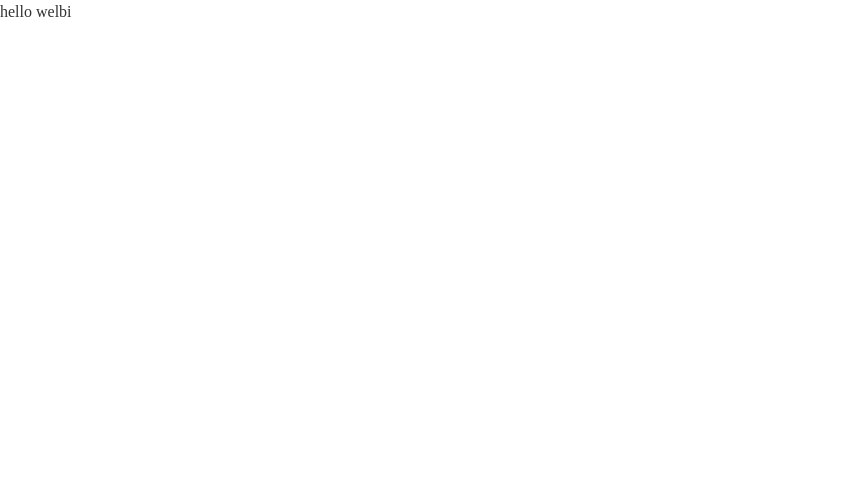
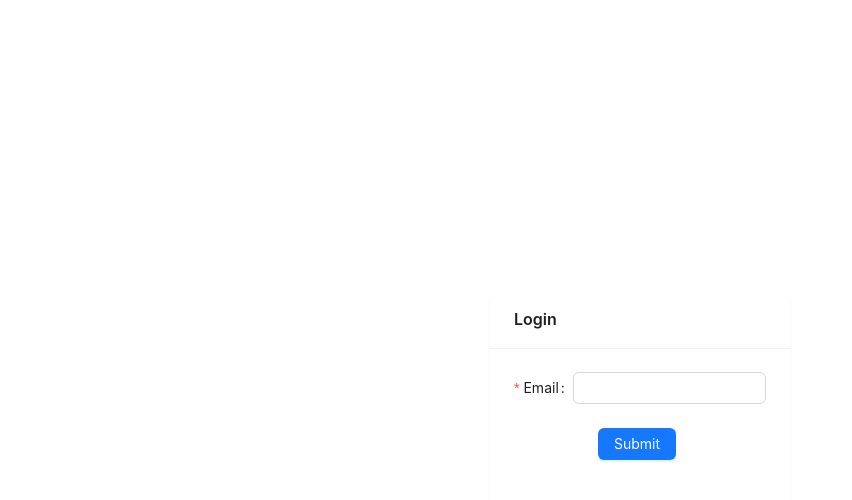
Before and after one commit to achahine78/welbi-frontend, a React (Vite) app: page /programs in a window 1280 px wide. Shown: the top 500 px of the page, without its empty margins (0-852 px from the left). Built offline with nearby package versions, Linux system fonts and the light colour scheme.

Commit message:
feat: add login page + auth logic

```diff
--- a/package.json
+++ b/package.json
@@ -10,6 +10,7 @@
   },
   "dependencies": {
     "antd": "^5.3.0",
+    "axios": "^1.3.4",
     "react": "^18.2.0",
     "react-dom": "^18.2.0",
     "react-router-dom": "6"
--- a/src/App.tsx
+++ b/src/App.tsx
@@ -1,5 +1,18 @@
+import { Route, Routes } from "react-router-dom";
+import AuthGuard from "./guards/AuthGuard";
+
 function App() {
-  return <div className="App">hello welbi</div>;
+  return (
+    <AuthGuard>
+      <div className="App">
+        <Routes>
+          <Route path="/" element={<span>base</span>} />
+          <Route path="/residents" element={<span>residents</span>} />
+          <Route path="/programs" element={<span>programs</span>} />
+        </Routes>
+      </div>
+    </AuthGuard>
+  );
 }
 
 export default App;
--- /dev/null
+++ b/src/api/api.ts
@@ -0,0 +1,18 @@
+import axios from "axios";
+
+const BASE_URL = "https://welbi.org/api";
+
+const privateAxios = axios.create({
+  baseURL: BASE_URL,
+  headers: {
+    Authorization: localStorage.getItem("token")
+      ? `Bearer ${localStorage.getItem("token")}`
+      : "",
+  },
+});
+
+function addBearerToken(token: string) {
+  privateAxios.defaults.headers.common["Authorization"] = `Bearer ${token}`;
+}
+
+export { privateAxios, addBearerToken };
--- /dev/null
+++ b/src/guards/AuthGuard.tsx
@@ -0,0 +1,18 @@
+import { ReactElement } from "react";
+import LoginPage from "../pages/LoginPage";
+
+type Props = {
+  children: ReactElement;
+};
+
+const AuthGuard = ({ children }: Props) => {
+  const token = localStorage.getItem("token");
+
+  if (token) {
+    return children;
+  }
+
+  return <LoginPage />;
+};
+
+export default AuthGuard;
--- a/src/main.tsx
+++ b/src/main.tsx
@@ -1,10 +1,13 @@
 import React from 'react'
 import ReactDOM from 'react-dom/client'
+import { BrowserRouter } from 'react-router-dom'
 import App from './App'
 import './index.css'
 
 ReactDOM.createRoot(document.getElementById('root') as HTMLElement).render(
   <React.StrictMode>
-    <App />
+    <BrowserRouter>
+      <App />
+    </BrowserRouter>
   </React.StrictMode>,
 )
--- /dev/null
+++ b/src/pages/LoginPage.tsx
@@ -0,0 +1,47 @@
+import { Button, Card, Form, Input } from "antd";
+import { privateAxios, addBearerToken } from "../api/api";
+
+const LoginPage: React.FC = () => {
+  const onFinish = ({ email }: { email: string }) => {
+    privateAxios
+      .post("/start", {
+        email,
+      })
+      .then(({ data }) => {
+        if (data?.token) {
+          localStorage.setItem("token", data?.token);
+          addBearerToken(data?.token);
+          window.location.href = window.location.href;
+        }
+      });
+  };
+  return (
+    <div
+      style={{
+        display: "flex",
+        alignItems: "center",
+        justifyContent: "center",
+        height: "100vh",
+      }}
+    >
+      <Card title="Login" bordered={false} style={{ width: 300 }}>
+        <Form name="loginForm" onFinish={onFinish} autoComplete="off">
+          <Form.Item
+            label="Email"
+            name="email"
+            rules={[{ required: true, message: "Please input your email!" }]}
+          >
+            <Input />
+          </Form.Item>
+          <Form.Item wrapperCol={{ offset: 8, span: 16 }}>
+            <Button type="primary" htmlType="submit">
+              Submit
+            </Button>
+          </Form.Item>
+        </Form>
+      </Card>
+    </div>
+  );
+};
+
+export default LoginPage;
```
Also changed, not shown: 1 other file (tests, documents, lock files or other folders).
